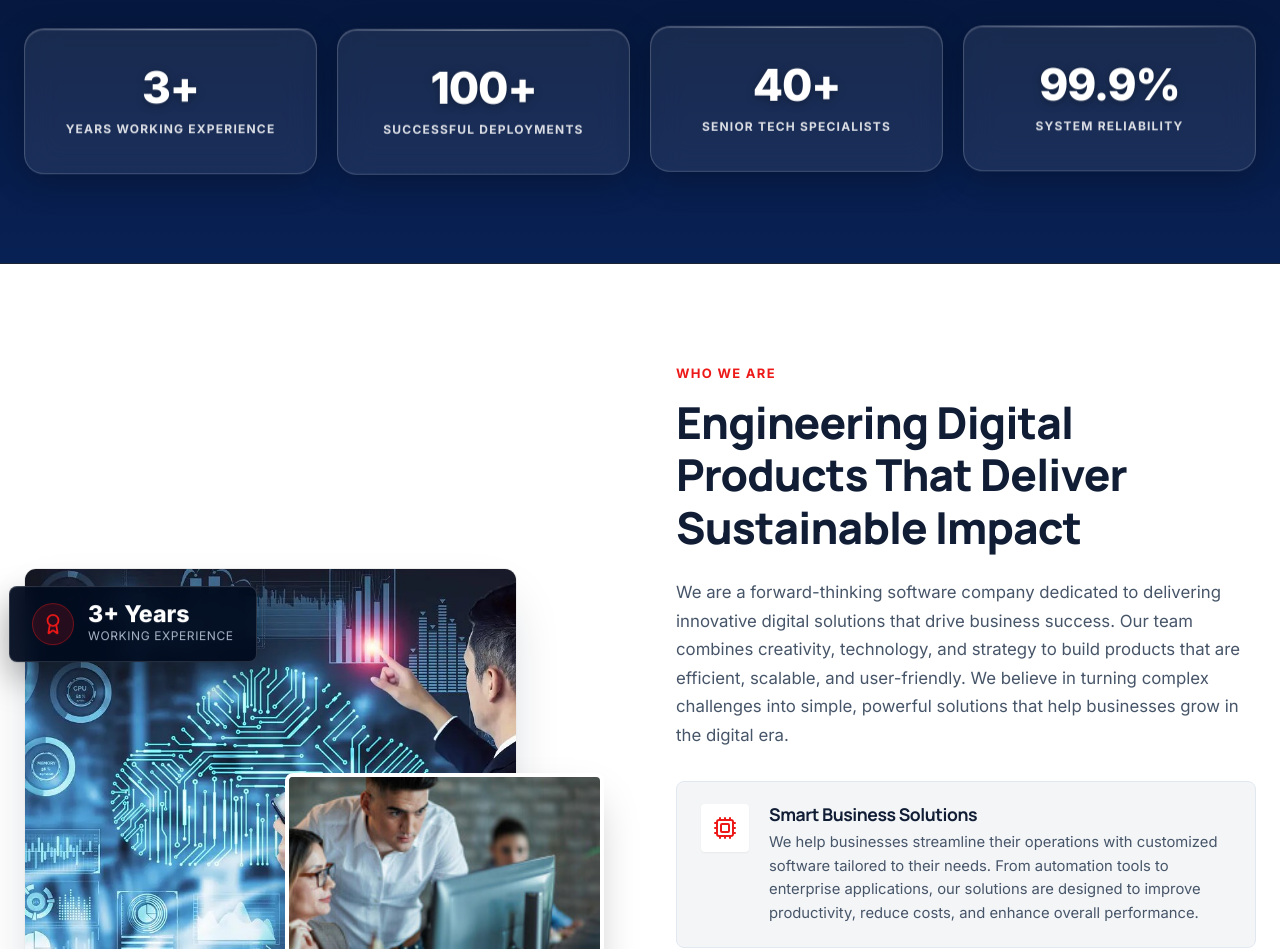
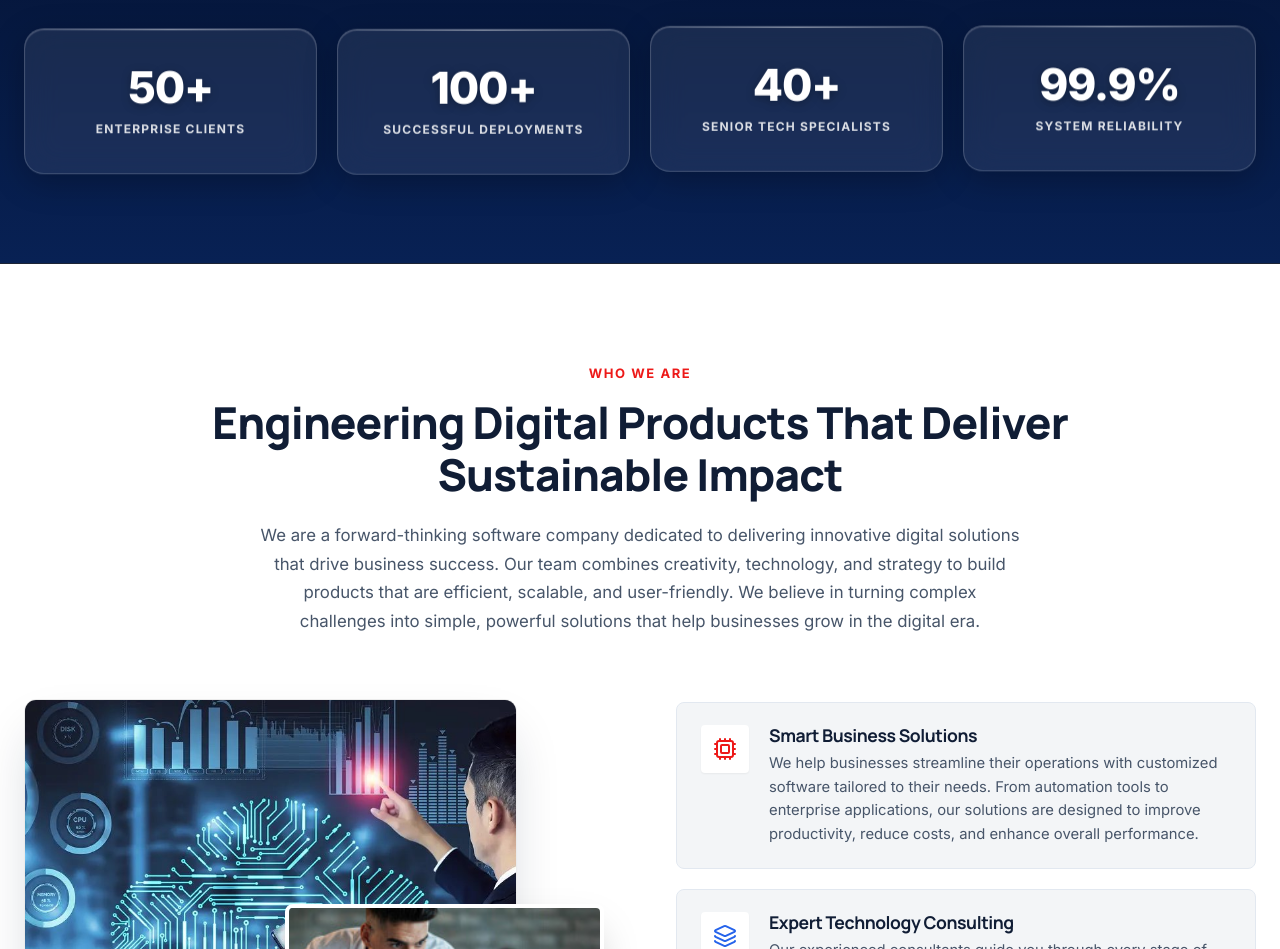
Before and after one commit to roacstech/roacs_new_website, a Next.js app: page /about in a window 1280 px wide. Shown: the part 480-1429 px from the top of the page. Built offline with nearby package versions, Linux system fonts and the light colour scheme; a web font is replaced by a local one.

Commit message:
feat(about): center Who We Are section header and remove 3+ years badge

```diff
--- a/src/app/about/page.tsx
+++ b/src/app/about/page.tsx
@@ -15,7 +15,6 @@ import {
   Users,
   CheckCircle2,
   Cpu,
-  Award,
   Globe
 } from "lucide-react";
 
@@ -120,8 +119,8 @@ export default function AboutPage() {
           {/* Frosted Glass Metrics Ribbon Matching Reference UI */}
           <div className="about-hero-stats-grid">
             <div className="about-glass-stat-card">
-              <span className="about-glass-stat-number">3+</span>
-              <span className="about-glass-stat-label">Years Working Experience</span>
+              <span className="about-glass-stat-number">50+</span>
+              <span className="about-glass-stat-label">Enterprise Clients</span>
             </div>
             <div className="about-glass-stat-card">
               <span className="about-glass-stat-number">100+</span>
@@ -144,6 +143,50 @@ export default function AboutPage() {
           ========================================================================= */}
       <section className="section" style={{ backgroundColor: "#FFFFFF", padding: "6rem 0" }}>
         <Container wide>
+          {/* Centered Section Header */}
+          <div style={{ maxWidth: "860px", margin: "0 auto 4rem auto", textAlign: "center" }}>
+            <span
+              style={{
+                fontSize: "0.8125rem",
+                fontWeight: 700,
+                textTransform: "uppercase",
+                letterSpacing: "0.12em",
+                color: "var(--color-brand-accent)",
+                marginBottom: "0.75rem",
+                display: "inline-block",
+              }}
+            >
+              Who We Are
+            </span>
+
+            <h2
+              style={{
+                fontSize: "clamp(2rem, 3.5vw, 2.75rem)",
+                fontWeight: 800,
+                lineHeight: 1.2,
+                letterSpacing: "-0.02em",
+                color: "var(--color-primary-navy)",
+                marginBottom: "1.25rem",
+              }}
+            >
+              Engineering Digital Products That Deliver Sustainable Impact
+            </h2>
+
+            <p
+              style={{
+                fontSize: "1.05rem",
+                lineHeight: 1.7,
+                color: "var(--color-text-secondary)",
+                margin: "0 auto",
+                maxWidth: "760px",
+              }}
+            >
+              We are a forward-thinking software company dedicated to delivering innovative digital solutions that drive business success.
+              Our team combines creativity, technology, and strategy to build products that are efficient, scalable, and user-friendly.
+              We believe in turning complex challenges into simple, powerful solutions that help businesses grow in the digital era.
+            </p>
+          </div>
+
           <div
             style={{
               display: "grid",
@@ -152,7 +195,7 @@ export default function AboutPage() {
               alignItems: "center",
             }}
           >
-            {/* Visual Showcase: Overlapping Photos & Floating Badge */}
+            {/* Visual Showcase: Overlapping Photos */}
             <div style={{ position: "relative" }}>
               {/* Main Photo */}
               <div
@@ -198,94 +241,10 @@ export default function AboutPage() {
                   sizes="(max-width: 768px) 80vw, 35vw"
                 />
               </div>
-
-              {/* Floating Experience Badge */}
-              <div
-                style={{
-                  position: "absolute",
-                  top: "25px",
-                  left: "-15px",
-                  zIndex: 3,
-                  backgroundColor: "rgba(2, 11, 30, 0.94)",
-                  color: "#FFFFFF",
-                  padding: "1rem 1.4rem",
-                  borderRadius: "var(--radius-md)",
-                  boxShadow: "0 15px 35px rgba(0, 0, 0, 0.35)",
-                  border: "1px solid rgba(255, 255, 255, 0.15)",
-                  backdropFilter: "blur(10px)",
-                  display: "flex",
-                  alignItems: "center",
-                  gap: "0.85rem",
-                }}
-                className="hero-float-badge-1"
-              >
-                <div
-                  style={{
-                    width: "42px",
-                    height: "42px",
-                    borderRadius: "50%",
-                    backgroundColor: "rgba(237, 25, 24, 0.15)",
-                    border: "1px solid rgba(237, 25, 24, 0.4)",
-                    display: "flex",
-                    alignItems: "center",
-                    justifyContent: "center",
-                    color: "var(--color-brand-accent)",
-                    flexShrink: 0,
-                  }}
-                >
-                  <Award size={22} />
-                </div>
-                <div>
-                  <div style={{ fontSize: "1.45rem", fontWeight: 800, lineHeight: 1 }}>3+ Years</div>
-                  <div style={{ fontSize: "0.75rem", color: "var(--color-muted-blue)", textTransform: "uppercase", letterSpacing: "0.05em" }}>
-                    Working Experience
-                  </div>
-                </div>
-              </div>
             </div>
 
             {/* Content Column */}
             <div>
-              <span
-                style={{
-                  fontSize: "0.8125rem",
-                  fontWeight: 700,
-                  textTransform: "uppercase",
-                  letterSpacing: "0.1em",
-                  color: "var(--color-brand-accent)",
-                  marginBottom: "0.75rem",
-                  display: "inline-block",
-                }}
-              >
-                Who We Are
-              </span>
-
-              <h2
-                style={{
-                  fontSize: "clamp(2rem, 3.5vw, 2.75rem)",
-                  fontWeight: 800,
-                  lineHeight: 1.2,
-                  letterSpacing: "-0.02em",
-                  color: "var(--color-primary-navy)",
-                  marginBottom: "1.5rem",
-                }}
-              >
-                Engineering Digital Products That Deliver Sustainable Impact
-              </h2>
-
-              <p
-                style={{
-                  fontSize: "1.05rem",
-                  lineHeight: 1.7,
-                  color: "var(--color-text-secondary)",
-                  marginBottom: "2rem",
-                }}
-              >
-                We are a forward-thinking software company dedicated to delivering innovative digital solutions that drive business success.
-                Our team combines creativity, technology, and strategy to build products that are efficient, scalable, and user-friendly.
-                We believe in turning complex challenges into simple, powerful solutions that help businesses grow in the digital era.
-              </p>
-
               {/* Two Interactive Cards */}
               <div style={{ display: "flex", flexDirection: "column", gap: "1.25rem", marginBottom: "2rem" }}>
                 {/* Feature 1 */}
```
